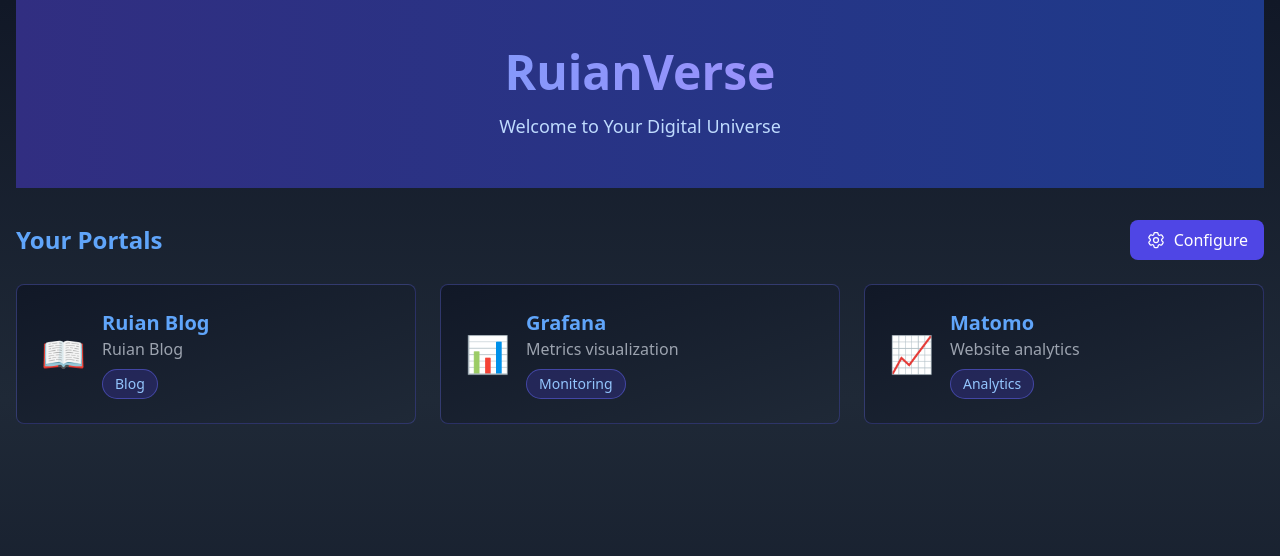
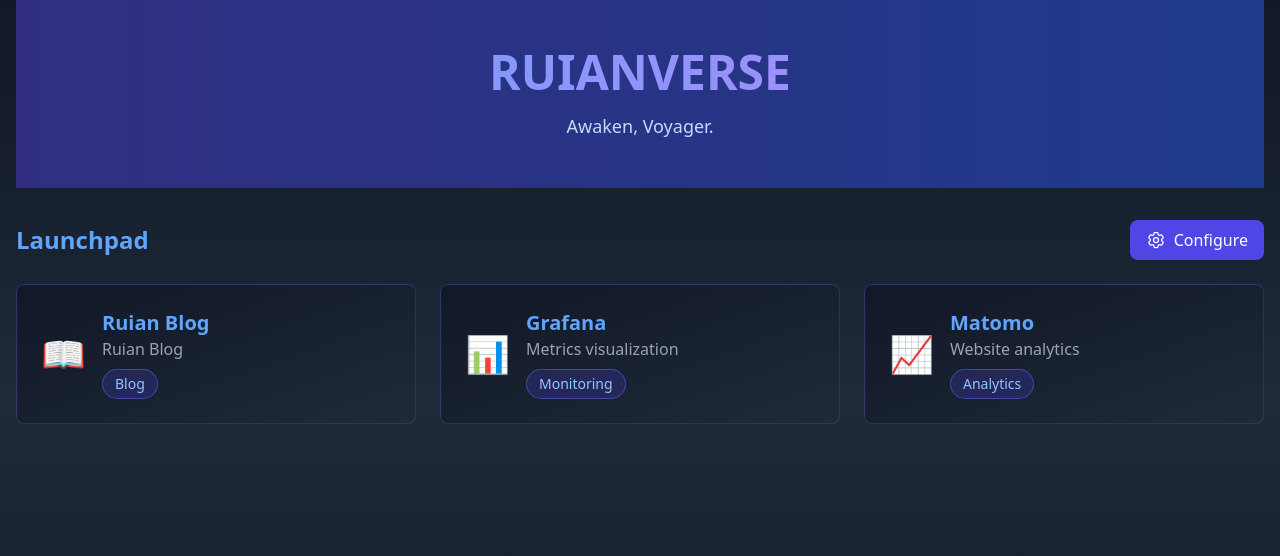
Before and after one commit to rainding0311/ruian-navigation-page, a React (Vite) app in the folder project/: page / in a window 1280 px wide. Shown: the top 556 px of the page. Built offline with nearby package versions, Linux system fonts and the light colour scheme.

Commit message:
fixed some text issue

```diff
--- a/project/src/components/Header.tsx
+++ b/project/src/components/Header.tsx
@@ -4,9 +4,9 @@ export function Header() {
   return (
     <header className="text-center py-12 bg-gradient-to-r from-indigo-900 to-blue-900">
       <h1 className="text-5xl font-bold text-transparent bg-clip-text bg-gradient-to-r from-blue-400 to-purple-400 mb-4">
-        RuianVerse
+        RUIANVERSE
       </h1>
-      <p className="text-blue-200 text-lg">Welcome to Your Digital Universe</p>
+      <p className="text-blue-200 text-lg">Awaken, Voyager.</p>
     </header>
   );
 }
--- a/project/src/components/PortalGrid.tsx
+++ b/project/src/components/PortalGrid.tsx
@@ -28,7 +28,7 @@ export function PortalGrid() {
   return (
     <div>
       <div className="flex justify-between items-center mb-6">
-        <h2 className="text-2xl font-bold text-blue-400">Your Portals</h2>
+        <h2 className="text-2xl font-bold text-blue-400">Launchpad</h2>
         <button
           onClick={() => setIsConfigOpen(true)}
           className="flex items-center space-x-2 px-4 py-2 bg-indigo-600 hover:bg-indigo-700
```
